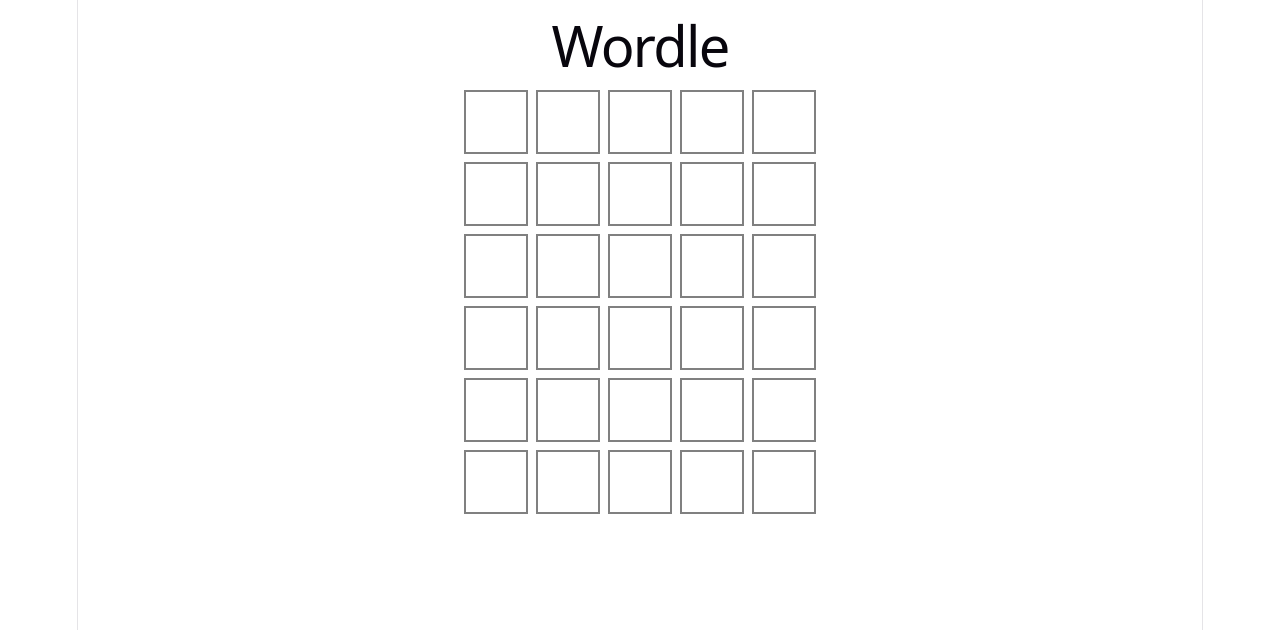
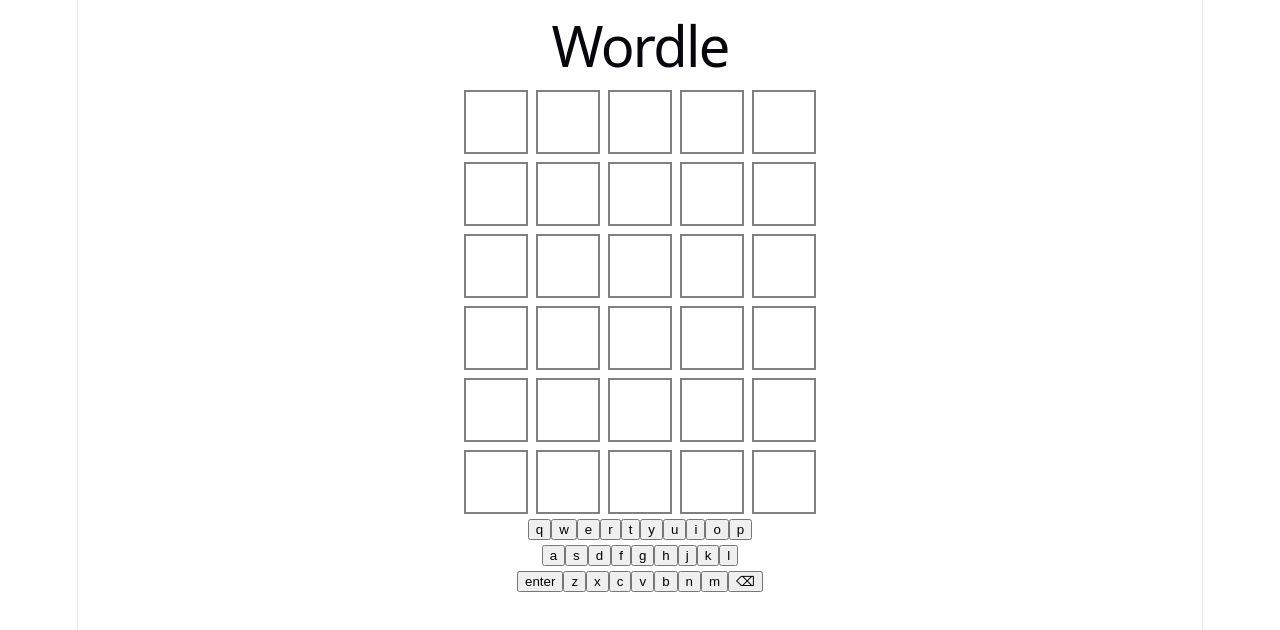
Before and after one commit to yeemans/wordle-project, a React (Vite) app in the folder wordle-frontend/: page / in a window 1280 px wide. Shown: the top 630 px of the page. Built offline with nearby package versions, Linux system fonts and the light colour scheme; no server answers.

Commit message:
added rudimentary keyboard

```diff
--- a/wordle-frontend/src/App.tsx
+++ b/wordle-frontend/src/App.tsx
@@ -1,6 +1,7 @@
 import { useState, useEffect } from "react"
 import Grid from "./Grid.tsx"
 import "./App.css"
+import Keyboard from "./Keyboard.tsx"
 
 
 function App() {
@@ -39,6 +40,76 @@
 
     return res.json()
   }
+  const handleKey = async (key: string) => {
+    if (gameStatus !== "continuing") return;
+
+    // BACKSPACE
+    if (key === "backspace") {
+      if (currentCol === 0) return;
+
+      const newGrid = grid.map(r => [...r]);
+      newGrid[currentRow][currentCol - 1] = { letter: "", status: "" };
+
+      setGrid(newGrid);
+      setCurrentCol(c => c - 1);
+      return;
+    }
+
+    // ENTER
+    if (key === "enter") {
+      if (currentCol < COLS) return;
+
+      const guess = grid[currentRow].map(c => c.letter).join("");
+
+      try {
+        const data = await getBoxColors(guess);
+
+        if (!data.valid) {
+          alert("Invalid word");
+          return;
+        }
+
+        const newGrid = grid.map(r => [...r]);
+
+        newGrid[currentRow] = newGrid[currentRow].map((cell, i) => ({
+          ...cell,
+          status: data.box_colors[i],
+        }));
+
+        setGrid(newGrid);
+
+        const newStatus = getGameStatus(data.box_colors, currentRow + 1);
+        setGameStatus(newStatus);
+
+        setCurrentRow(r => r + 1);
+        setCurrentCol(0);
+      } catch (error) {
+        console.error("API error:", error);
+      }
+
+      return;
+    }
+
+    // LETTERS
+    if (key.length === 1 && key >= "a" && key <= "z") {
+      if (currentCol >= COLS) return;
+
+      const newGrid = grid.map(r => [...r]);
+      newGrid[currentRow][currentCol] = {
+        letter: key,
+        status: "",
+      };
+
+      setGrid(newGrid);
+      setCurrentCol(c => c + 1);
+    }
+  }
+
+  // this extracts the input from a keypress, like "a" or "enter"
+  const handleKeyPress = async (e: KeyboardEvent) => {
+    const key = e.key.toLowerCase()
+    handleKey(key)
+  }
 
   // this useEffect tells the user when they have won and lost
   useEffect(() => {
@@ -62,71 +133,9 @@
 
   useEffect(() => {
     if (gameStatus === "won") return
-
-    const handleKey = async (e: KeyboardEvent) => {
-      const key = e.key.toLowerCase()
-
-      // backspace
-      if (key === "backspace") {
-        if (currentCol === 0) return
-
-        // copy grid, modify copied grid, then setGrid
-        const newGrid = grid.map(r => [...r])
-        newGrid[currentRow][currentCol - 1] = { letter: "", status: "" }
-
-        setGrid(newGrid)
-        setCurrentCol(c => c - 1)
-        return
-      }
-
-      // submit guess
-      if (key === "enter") {
-        if (currentCol < COLS) return
-        const guess = grid[currentRow].map(c => c.letter).join("")
-
-        try {
-          const data = await getBoxColors(guess)
-
-          if (data.valid === false) {
-            alert("Invalid word")
-            return
-          }
-          const newGrid = grid.map(r => [...r])
-
-          newGrid[currentRow] = newGrid[currentRow].map((cell, i) => ({
-            ...cell,
-            status: data.box_colors[i],
-          }))
-
-          setGameStatus(getGameStatus(data.box_colors, currentRow + 1))
-          setGrid(newGrid)
-          setCurrentRow(r => r + 1) // move to next row
-          setCurrentCol(0)
-
-        } catch (error) {
-          console.error("API error:", error)
-        }
-        return
-      }
-
-      // typing letters
-      if (key.length === 1 && key >= "a" && key <= "z") {
-        if (currentCol >= COLS) return
-
-        const newGrid = grid.map(r => [...r])
-        newGrid[currentRow][currentCol] = {
-          letter: key,
-          status: "",
-        }
-
-        setGrid(newGrid)
-        setCurrentCol(c => c + 1)
-      }
-    }
-
-    window.addEventListener("keydown", handleKey)
+    window.addEventListener("keydown", handleKeyPress)
     // cleanup
-    return () => window.removeEventListener("keydown", handleKey)
+    return () => window.removeEventListener("keydown", handleKeyPress)
   }, [grid, currentRow, currentCol, gameStatus])
 
   const getGameStatus = function (box_colors: string[], row_index: number): GameStatus {
@@ -141,6 +150,7 @@
     <>
       <h1>Wordle</h1>
       <Grid grid={grid} />
+      <Keyboard onKeyPress={handleKey} />
     </>
   )
 }
--- /dev/null
+++ b/wordle-frontend/src/Keyboard.tsx
@@ -0,0 +1,31 @@
+type KeyboardProps = {
+  onKeyPress: (key: string) => void;
+};
+
+const KEYBOARD_ROWS = [
+  ["q", "w", "e", "r", "t", "y", "u", "i", "o", "p"],
+  ["a", "s", "d", "f", "g", "h", "j", "k", "l"],
+  ["enter", "z", "x", "c", "v", "b", "n", "m", "backspace"],
+];
+
+export default function Keyboard({ onKeyPress }: KeyboardProps) {
+  return (
+    <div className="keyboard">
+      {KEYBOARD_ROWS.map((row, i) => (
+        <div key={i} className="keyboard-row">
+          {row.map((key) => (
+            <button
+              key={key}
+              className={`key ${
+                key === "enter" || key === "backspace" ? "wide" : ""
+              }`}
+              onClick={() => onKeyPress(key)}
+            >
+              {key === "backspace" ? "⌫" : key}
+            </button>
+          ))}
+        </div>
+      ))}
+    </div>
+  );
+}
```
